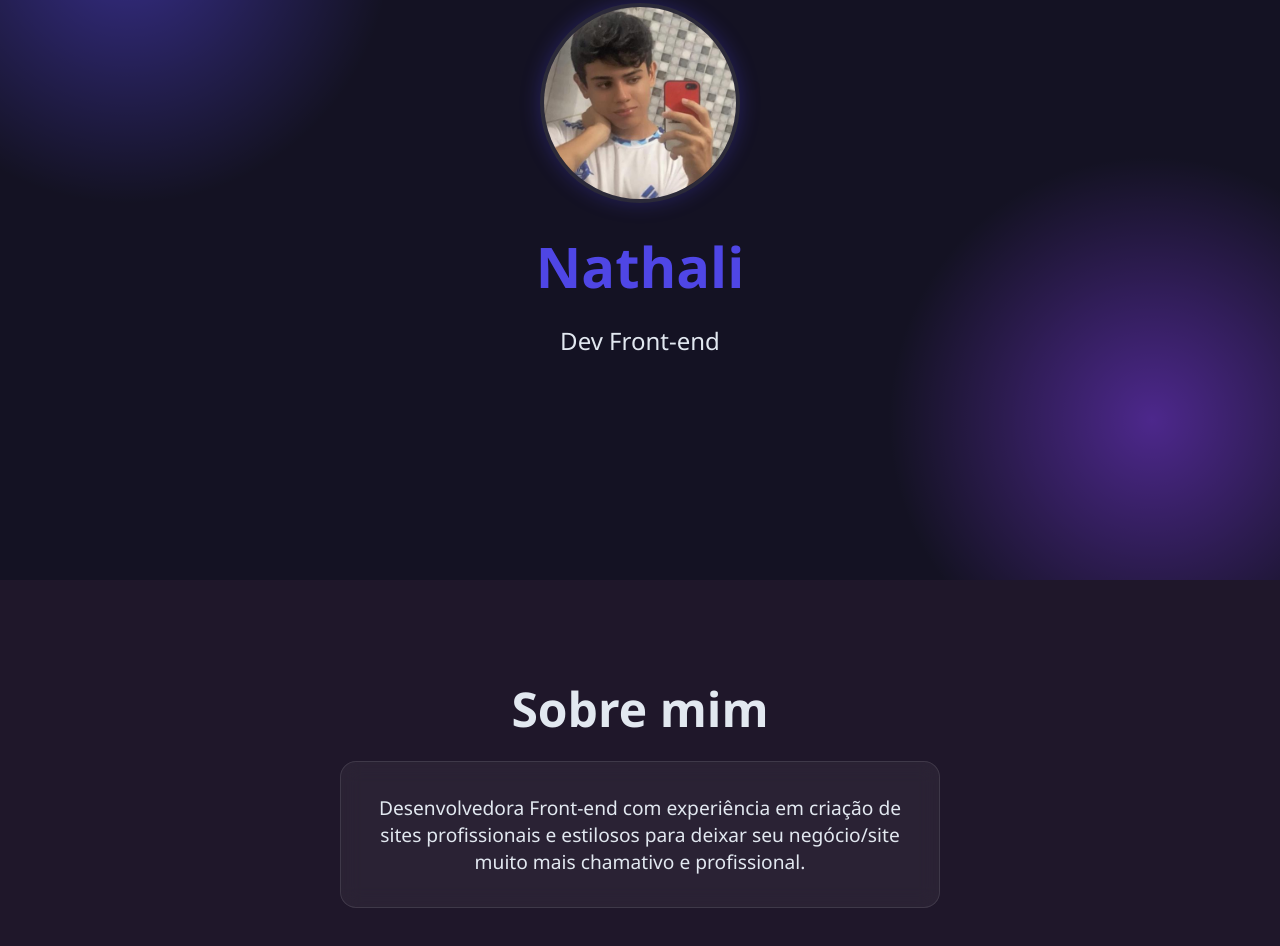
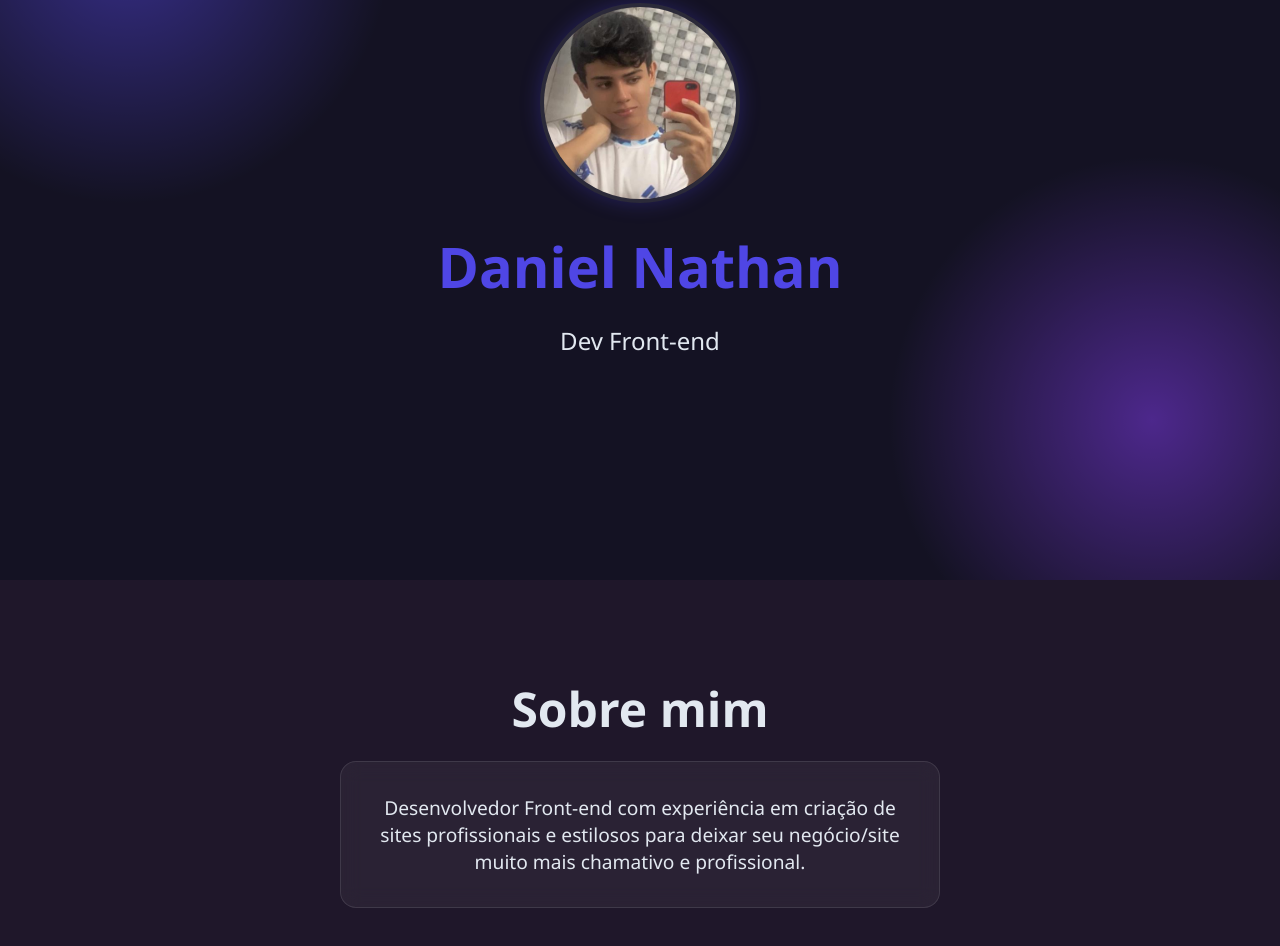
Before and after one commit to danielanonym90/Portfolio-page, a plain HTML site: page index.html in a window 1280 px wide. Shown: the part 220-1166 px from the top of the page. Drawn offline with Linux system fonts and the light colour scheme.

Commit message:
Update index.html

```diff
--- a/index.html
+++ b/index.html
@@ -4,7 +4,7 @@
 <head>
     <meta charset="UTF-8">
     <meta name="viewport" content="width=device-width, initial-scale=1.0">
-    <title>Portfólio</title>
+    <title>Meu portfólio</title>
     <link rel="stylesheet" href="style.css">
 </head>
 
@@ -34,7 +34,7 @@
     <main id="inicio" class="cabecalho">
         <div>
             <img src="foto de perfil.jpg" alt="Imagem de perfil" class="foto-perfil">
-            <h1>Nathali</h1>
+            <h1>Daniel Nathan</h1>
             <p class="cabecalho-subttitle">Dev Front-end</p>
         </div>
     </main>
@@ -43,7 +43,7 @@
         <h2 class="sobre-titulo">Sobre mim</h2>
         <div class="sobre-caixa">
             <p class="sobre-paragrafo">
-                Desenvolvedora Front-end com experiência em criação de sites profissionais e estilosos para deixar seu negócio/site muito mais chamativo e profissional.
+                Desenvolvedor Front-end com experiência em criação de sites profissionais e estilosos para deixar seu negócio/site muito mais chamativo e profissional.
             </p>
         </div>
     </section>
```
